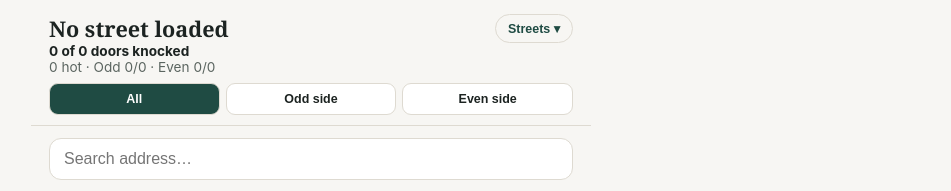
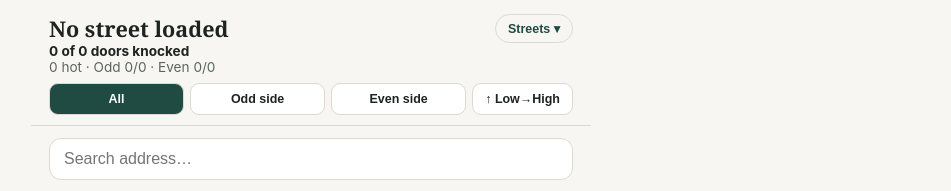
Before and after one commit to avineshprasad-web/door-knock-app, a plain HTML site: page index.html in a window 1280 px wide. Shown: the top 191 px of the page, without its empty margins (329-1280 px from the left). Drawn offline with Linux system fonts and the light colour scheme.

Commit message:
Add reverse-direction walking for odd/even sides; fix search keyboard resetting mid-typing

```diff
--- a/index.html
+++ b/index.html
@@ -236,6 +236,7 @@ function streetNum(address){
   return m ? parseInt(m[1],10) : null;
 }
 let sideFilter = 'all'; // all | odd | even
+let sortDirection = 'asc'; // asc | desc
 function workingList(){
   let list = visibleProperties().slice();
   list.sort((a,b)=>{
@@ -243,7 +244,7 @@ function workingList(){
     if(na===null && nb===null) return 0;
     if(na===null) return 1;
     if(nb===null) return -1;
-    return na - nb;
+    return sortDirection==='asc' ? na - nb : nb - na;
   });
   if(sideFilter==='odd') list = list.filter(p=>{ const n=streetNum(p.address); return n!==null && n%2===1; });
   else if(sideFilter==='even') list = list.filter(p=>{ const n=streetNum(p.address); return n!==null && n%2===0; });
@@ -360,6 +361,10 @@ function renderList(){
       background:${sideFilter===val?'var(--accent)':'var(--panel)'};color:${sideFilter===val?'#fff':'var(--ink)'};`,
       onclick:()=>{sideFilter=val;render();}},[label]));
   });
+  sideRow.appendChild(el('button',{style:`flex:0 0 auto;padding:8px 12px;border-radius:9px;border:1.5px solid var(--border);font-size:.78rem;font-weight:700;
+    background:var(--panel);color:var(--ink);`,
+    onclick:()=>{sortDirection = sortDirection==='asc' ? 'desc' : 'asc'; render();}},
+    [sortDirection==='asc' ? '\u2191 Low\u2192High' : '\u2193 High\u2192Low']));
   header.appendChild(sideRow);
 
   const rail = el('div',{class:'progress-rail'});
@@ -372,12 +377,30 @@ function renderList(){
 
   const searchWrap = el('div',{class:'search'});
   const input = el('input',{id:'searchInput',placeholder:'Search address\u2026', value: searchTerm,
-    oninput:(e)=>{ searchTerm=e.target.value; render(); }});
+    oninput:(e)=>{
+      searchTerm = e.target.value;
+      const resultsEl = document.getElementById('resultsMain');
+      if(resultsEl){
+        const filtered = workingList().filter(p=> p.address.toLowerCase().includes(searchTerm.toLowerCase()));
+        resultsEl.innerHTML = '';
+        fillResults(resultsEl, filtered, props);
+      }
+    }});
   searchWrap.appendChild(input);
   wrap.appendChild(searchWrap);
 
-  const main = el('main');
+  const main = el('main',{id:'resultsMain'});
   const list = workingList().filter(p=> p.address.toLowerCase().includes(searchTerm.toLowerCase()));
+  fillResults(main, list, props);
+  wrap.appendChild(main);
+
+  const fab = el('button',{class:'fab',onclick:()=>{importStep='pick';render();}},['+']);
+  wrap.appendChild(fab);
+  wrap.appendChild(renderTabs());
+  return wrap;
+}
+
+function fillResults(main, list, props){
   if(props.length===0){
     const empty = el('div',{class:'empty'});
     empty.appendChild(el('div',{class:'big'},['\ud83d\udeaa']));
@@ -408,12 +431,6 @@ function renderList(){
       main.appendChild(card);
     });
   }
-  wrap.appendChild(main);
-
-  const fab = el('button',{class:'fab',onclick:()=>{importStep='pick';render();}},['+']);
-  wrap.appendChild(fab);
-  wrap.appendChild(renderTabs());
-  return wrap;
 }
 
 function renderTabs(){
```
